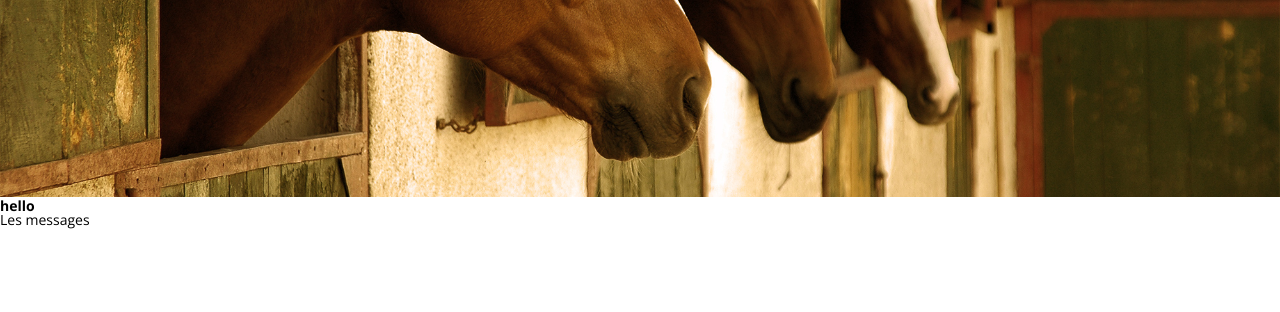
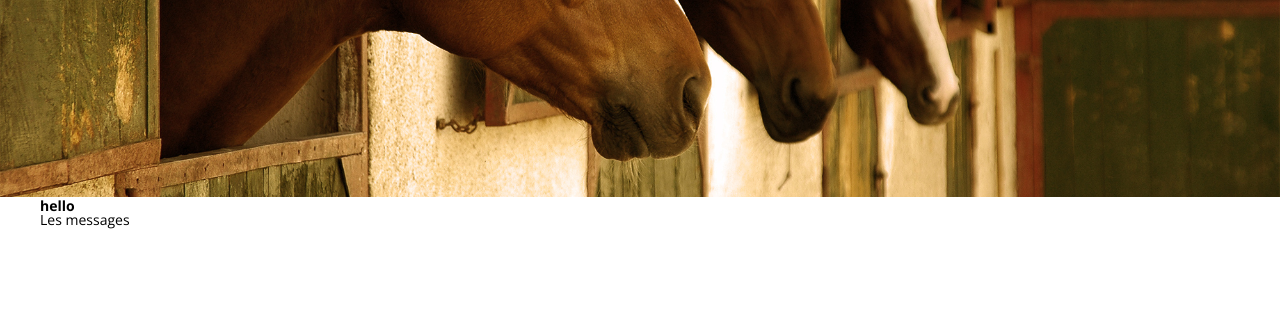
Before and after one commit to Anne-Soso/php, a PHP site: page /php/ in a window 1280 px wide. Shown: the part 488-800 px from the top of the page. Run offline with PHP 8.4, Linux system fonts and the light colour scheme; data that the repository does not hold is empty.

Commit message:
ajout wrapper

```diff
--- /dev/null
+++ b/css/css/wrapper.css
@@ -0,0 +1,4 @@
+.wrapper {
+  width: 1200px;
+  margin: auto;
+}
--- a/css/style.css
+++ b/css/style.css
@@ -170,6 +170,10 @@ a {
 .site-video img {
   width: 100%;
 }
+.wrapper {
+  width: 1200px;
+  margin: auto;
+}
 .hidden {
   display: none;
 }
--- a/css/style.less
+++ b/css/style.less
@@ -11,5 +11,6 @@
 
 @import 'components/site-nav.less';
 @import 'components/site-video.less';
+@import 'components/wrapper.less';
 
 @import 'trumps/hidden.less';
--- a/views/layout.php
+++ b/views/layout.php
@@ -20,10 +20,11 @@
   <div class="site-video" >
     <img src="img/video.jpg" class="site-video__image"alt="" />
   </div>
-
-  <section class="site-main">
-    <h1>hello</h1>
-    <?php include($data['view']);?>
-  </section>
+  <div class="wrapper">
+    <section class="site-main">
+      <h1>hello</h1>
+      <?php include($data['view']);?>
+    </section>
+  </div>
 </body>
 </html>
```
